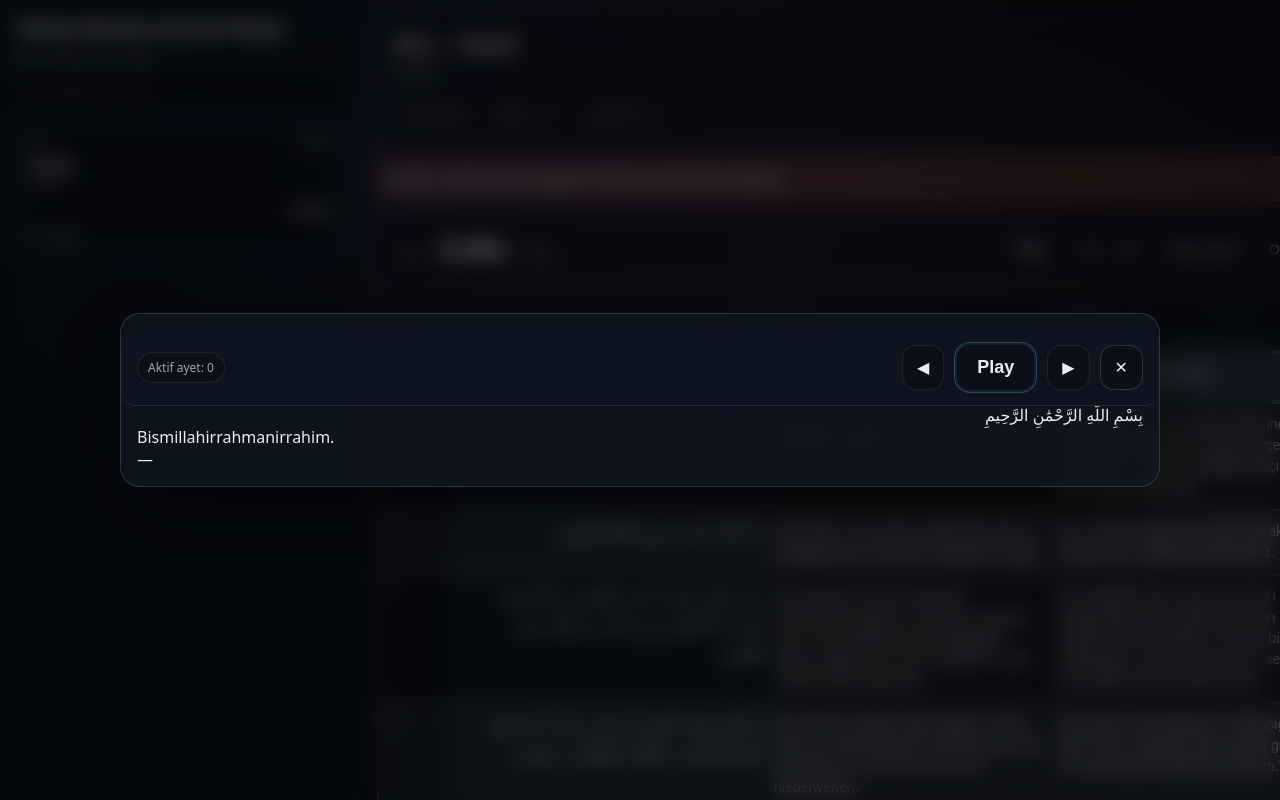
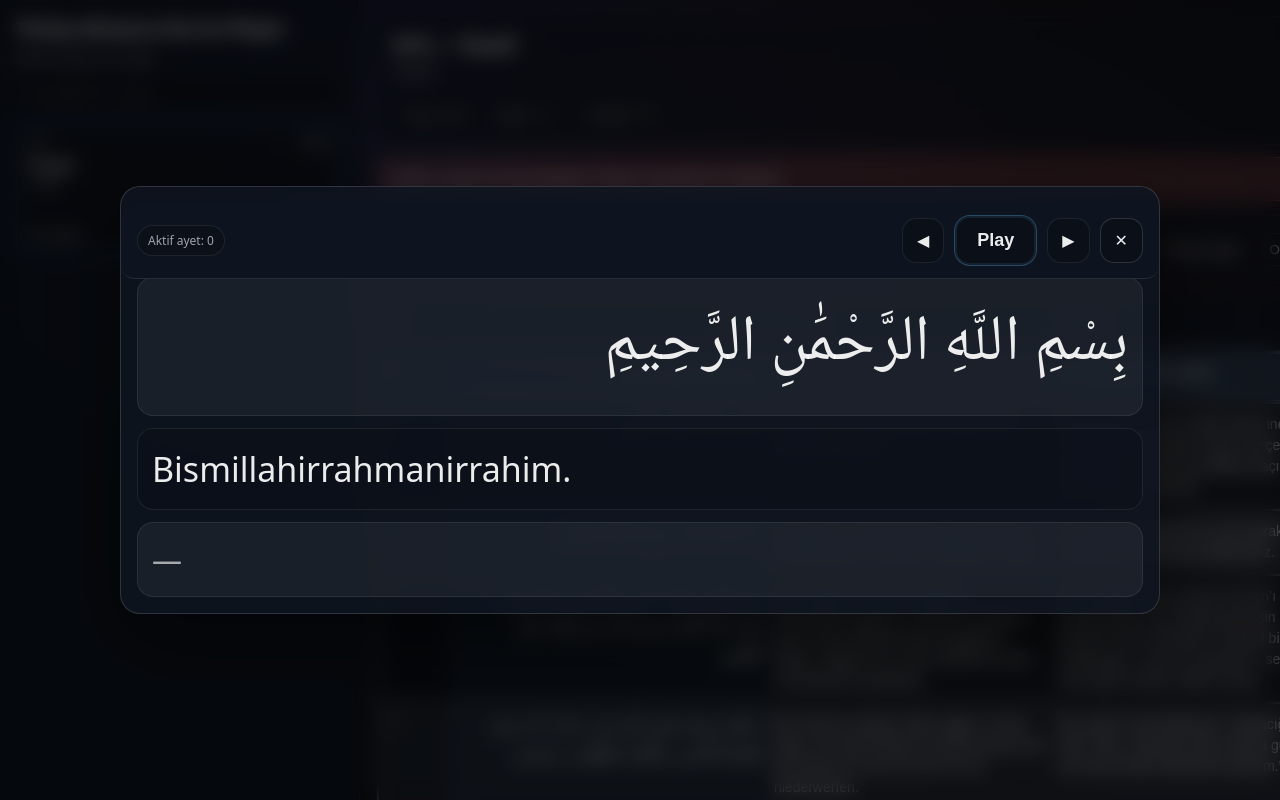
Before and after one commit to sunrise8030/Qatd, a React (Vite) app: page / in a window 1280 px wide. Both pictures are taken after a click on the button "Popup aç". Shown: the top 800 px of the page. Built offline with nearby package versions, Linux system fonts and the light colour scheme.

Commit message:
Update App.jsx

```diff
--- a/src/App.jsx
+++ b/src/App.jsx
@@ -98,6 +98,13 @@ function ensureRowVisible(el, padding = 10) {
   }
 }
 
+/**
+ * Tolerant JSON parsing:
+ * - strips BOM
+ * - rejects HTML
+ * - removes trailing commas before } or ]
+ * - if parse fails, includes position + context
+ */
 function parseJsonTolerant(text, urlForMsg = "") {
   const raw = String(text ?? "");
   let s = raw.replace(/^\uFEFF/, "").trim();
@@ -341,15 +348,7 @@ function Timeline({
   );
 }
 
-function VersePopupModal({
-  open,
-  verse,
-  isPlaying,
-  onPlayPause,
-  onPrev,
-  onNext,
-  onClose,
-}) {
+function VersePopupModal({ open, verse, isPlaying, onPlayPause, onPrev, onNext, onClose }) {
   useEffect(() => {
     if (!open) return;
     const onKey = (e) => {
@@ -376,15 +375,7 @@ function VersePopupModal({
   const ay = verse?.ayah != null ? String(verse.ayah) : "—";
 
   return (
-    <div
-      className="versePopupBackdrop"
-      role="dialog"
-      aria-modal="true"
-      aria-label="Aktif ayet"
-      onMouseDown={(e) => {
-        if (e.target === e.currentTarget) onClose();
-      }}
-    >
+    <div className="versePopupBackdrop" role="dialog" aria-modal="true" aria-label="Aktif ayet">
       <div className="versePopupCard">
         <div className="versePopupTop">
           <div className="badge">Aktif ayet: {ay}</div>
@@ -405,11 +396,13 @@ function VersePopupModal({
           </div>
         </div>
 
-        <div className="versePopupAr" dir="rtl">
-          {(verse?.ar || "—").trim()}
+        <div className="versePopupLines">
+          <div className="versePopupLine versePopupLineAr" dir="rtl">
+            {(verse?.ar || "—").trim()}
+          </div>
+          <div className="versePopupLine versePopupLineTr">{(verse?.tr || "—").trim()}</div>
+          <div className="versePopupLine versePopupLineDe">{(verse?.de || "—").trim()}</div>
         </div>
-        <div className="versePopupTr">{(verse?.tr || "—").trim()}</div>
-        <div className="versePopupDe">{(verse?.de || "—").trim()}</div>
       </div>
     </div>
   );
@@ -706,7 +699,8 @@ function SyncPanel({
     const jsonText = JSON.stringify(verses, null, 2);
     const content = base64EncodeUtf8(jsonText);
     const message =
-      ghMsg.trim() || `sync: update ${path} (${new Date().toISOString().slice(0, 19).replace("T", " ")})`;
+      ghMsg.trim() ||
+      `sync: update ${path} (${new Date().toISOString().slice(0, 19).replace("T", " ")})`;
 
     await onCommitGithub({ owner, repo, path, branch, token, message, content });
     setGhMsg("");
@@ -999,7 +993,6 @@ export default function App() {
   const [bPoint, setBPoint] = useState(null);
 
   const [toolsCollapsed, setToolsCollapsed] = useState(true);
-
   const [popupOpen, setPopupOpen] = useState(false);
 
   useEffect(() => {
@@ -1081,10 +1074,7 @@ export default function App() {
         }
 
         const data = parseJsonTolerant(text, versesSrc);
-
-        if (!Array.isArray(data)) {
-          throw new Error(`Invalid verses JSON (expected array) | url=${versesSrc}`);
-        }
+        if (!Array.isArray(data)) throw new Error(`Invalid verses JSON (expected array) | url=${versesSrc}`);
 
         if (!cancelled) {
           rowRefs.current = [];
```
